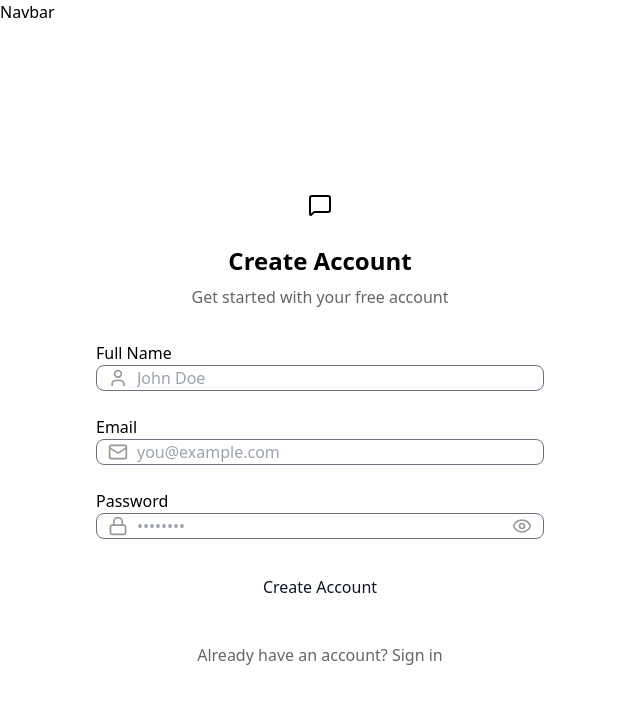
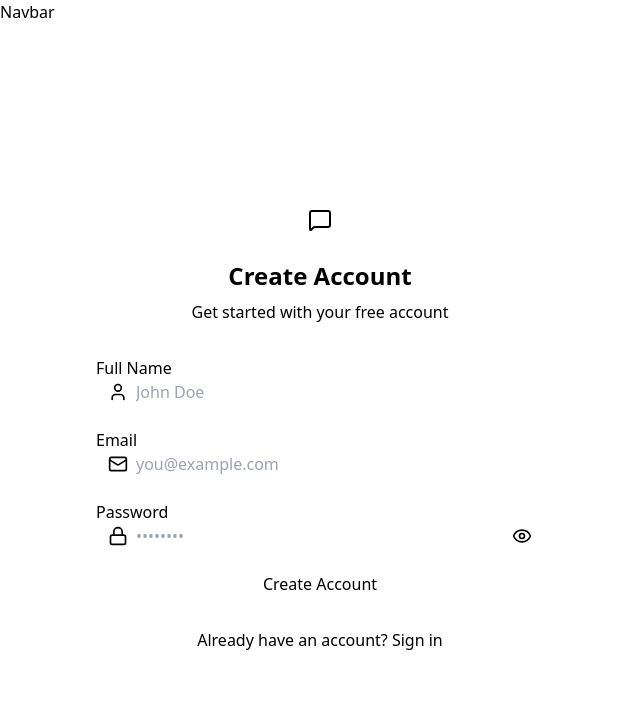
Before and after one commit to Luke7787/chat-app, a React app in the folder frontend/: page /signup in a window 1280 px wide. Shown: the top 704 px of the page, without its empty margins (0-640 px from the left). Built offline with nearby package versions, Linux system fonts and the light colour scheme; no server answers; the HTML template or start-up script is replaced by a standard one.

Commit message:
updated project bug

```diff
--- a/frontend/package.json
+++ b/frontend/package.json
@@ -24,7 +24,7 @@
     "@types/react-dom": "^19.2.3",
     "@vitejs/plugin-react": "^6.0.1",
     "autoprefixer": "^10.5.0",
-    "daisyui": "^5.5.19",
+    "daisyui": "^4.12.14",
     "eslint": "^9.39.4",
     "eslint-plugin-react-hooks": "^7.0.1",
     "eslint-plugin-react-refresh": "^0.5.2",
--- a/frontend/src/App.jsx
+++ b/frontend/src/App.jsx
@@ -9,6 +9,7 @@ import ProfilePage from "./pages/ProfilePage";
 import { useAuthStore } from "./store/useAuthStore";
 
 import { Loader } from "lucide-react";
+import { Toaster } from "react-hot-toast";
 
 const App = () => {
   const { authUser, checkAuth, isCheckingAuth } = useAuthStore();
@@ -49,6 +50,8 @@ const App = () => {
           element={authUser ? <ProfilePage /> : <Navigate to="/login" />}
         />
       </Routes>
+
+      <Toaster />
     </div>
   );
 };
--- a/frontend/src/pages/SignUpPage.jsx
+++ b/frontend/src/pages/SignUpPage.jsx
@@ -1,6 +1,5 @@
 import { useState } from "react";
 import { useAuthStore } from "../store/useAuthStore";
-import { Link } from "react-router-dom";
 import {
   Eye,
   EyeOff,
@@ -10,6 +9,8 @@ import {
   MessageSquare,
   User,
 } from "lucide-react";
+import { Link } from "react-router-dom";
+import toast from "react-hot-toast";
 
 const SignUpPage = () => {
   const [showPassword, setShowPassword] = useState(false);
@@ -21,10 +22,24 @@ const SignUpPage = () => {
 
   const { signup, isSigningUp } = useAuthStore();
 
-  const validateForm = () => {};
+  const validateForm = () => {
+    if (!formData.fullName.trim()) return toast.error("Full name is required");
+    if (!formData.email.trim()) return toast.error("Email is required");
+    if (!/\S+@\S+\.\S+/.test(formData.email))
+      return toast.error("Invalid email format");
+    if (!formData.password) return toast.error("Password is required");
+    if (formData.password.length < 6)
+      return toast.error("Password must be at least 6 characters");
+
+    return true;
+  };
 
   const handleSubmit = (e) => {
     e.preventDefault();
+
+    const success = validateForm();
+
+    if (success === true) signup(formData);
   };
 
   return (
@@ -35,28 +50,31 @@ const SignUpPage = () => {
           {/* LOGO */}
           <div className="text-center mb-8">
             <div className="flex flex-col items-center gap-2 group">
-              <div className="relative w-12 h-12 flex items-center justify-center">
-                <div className="absolute inset-0 bg-primary opacity-10 rounded-xl group-hover:opacity-20 transition-opacity"></div>
-                <MessageSquare className="w-6 h-6 text-primary relative z-10" />
+              <div
+                className="size-12 rounded-xl bg-primary/10 flex items-center justify-center
+              group-hover:bg-primary/20 transition-colors"
+              >
+                <MessageSquare className="size-6 text-primary" />
               </div>
               <h1 className="text-2xl font-bold mt-2">Create Account</h1>
-              <p className="text-base-content opacity-60">
+              <p className="text-base-content/60">
                 Get started with your free account
               </p>
             </div>
           </div>
+
           <form onSubmit={handleSubmit} className="space-y-6">
             <div className="form-control">
               <label className="label">
                 <span className="label-text font-medium">Full Name</span>
               </label>
               <div className="relative">
-                <div className="absolute inset-y-0 left-0 pl-3 flex items-center pointer-events-none z-10">
-                  <User className="w-5 h-5 text-base-content opacity-40" />
+                <div className="absolute inset-y-0 left-0 pl-3 flex items-center pointer-events-none">
+                  <User className="size-5 text-base-content/40" />
                 </div>
                 <input
                   type="text"
-                  className="input w-full pl-10 border border-solid border-gray-500 rounded-lg"
+                  className="input input-bordered w-full pl-10"
                   placeholder="John Doe"
                   value={formData.fullName}
                   onChange={(e) =>
@@ -71,12 +89,12 @@ const SignUpPage = () => {
                 <span className="label-text font-medium">Email</span>
               </label>
               <div className="relative">
-                <div className="absolute inset-y-0 left-0 pl-3 flex items-center pointer-events-none z-10">
-                  <Mail className="w-5 h-5 text-base-content opacity-40" />
+                <div className="absolute inset-y-0 left-0 pl-3 flex items-center pointer-events-none">
+                  <Mail className="size-5 text-base-content/40" />
                 </div>
                 <input
                   type="email"
-                  className="input input-bordered w-full pl-10 border border-solid border-gray-500 rounded-lg"
+                  className="input input-bordered w-full pl-10"
                   placeholder="you@example.com"
                   value={formData.email}
                   onChange={(e) =>
@@ -92,11 +110,11 @@ const SignUpPage = () => {
               </label>
               <div className="relative">
                 <div className="absolute inset-y-0 left-0 pl-3 flex items-center pointer-events-none">
-                  <Lock className="size-5 text-base-content opacity-40 z-10"></Lock>
+                  <Lock className="size-5 text-base-content/40" />
                 </div>
                 <input
                   type={showPassword ? "text" : "password"}
-                  className="input input-bordered w-full pl-10 border border-solid border-gray-500 rounded-lg"
+                  className="input input-bordered w-full pl-10"
                   placeholder="••••••••"
                   value={formData.password}
                   onChange={(e) =>
@@ -109,9 +127,9 @@ const SignUpPage = () => {
                   onClick={() => setShowPassword(!showPassword)}
                 >
                   {showPassword ? (
-                    <EyeOff className="size-5 text-base-content opacity-40" />
+                    <EyeOff className="size-5 text-base-content/40" />
                   ) : (
-                    <Eye className="size-5 text-base-content opacity-40 " />
+                    <Eye className="size-5 text-base-content/40" />
                   )}
                 </button>
               </div>
@@ -119,7 +137,7 @@ const SignUpPage = () => {
 
             <button
               type="submit"
-              className="w-full py-3 rounded-lg font-medium bg-primary text-slate-900 hover:bg-primary/90 transition-colors flex items-center justify-center gap-2"
+              className="btn btn-primary w-full"
               disabled={isSigningUp}
             >
               {isSigningUp ? (
@@ -134,7 +152,7 @@ const SignUpPage = () => {
           </form>
 
           <div className="text-center">
-            <p className="text-base-content opacity-60">
+            <p className="text-base-content/60">
               Already have an account?{" "}
               <Link to="/login" className="link link-primary">
                 Sign in
--- a/frontend/tailwind.config.js
+++ b/frontend/tailwind.config.js
@@ -1,4 +1,5 @@
 import daisyui from "daisyui";
+
 /** @type {import('tailwindcss').Config} */
 export default {
   content: ["./index.html", "./src/**/*.{js,ts,jsx,tsx}"],
@@ -6,4 +7,40 @@ export default {
     extend: {},
   },
   plugins: [daisyui],
+  daisyui: {
+    themes: [
+      "light",
+      "dark",
+      "cupcake",
+      "bumblebee",
+      "emerald",
+      "corporate",
+      "synthwave",
+      "retro",
+      "cyberpunk",
+      "valentine",
+      "halloween",
+      "garden",
+      "forest",
+      "aqua",
+      "lofi",
+      "pastel",
+      "fantasy",
+      "wireframe",
+      "black",
+      "luxury",
+      "dracula",
+      "cmyk",
+      "autumn",
+      "business",
+      "acid",
+      "lemonade",
+      "night",
+      "coffee",
+      "winter",
+      "dim",
+      "nord",
+      "sunset",
+    ],
+  },
 };
```
Also changed, not shown: 1 other file (tests, documents, lock files or other folders).
